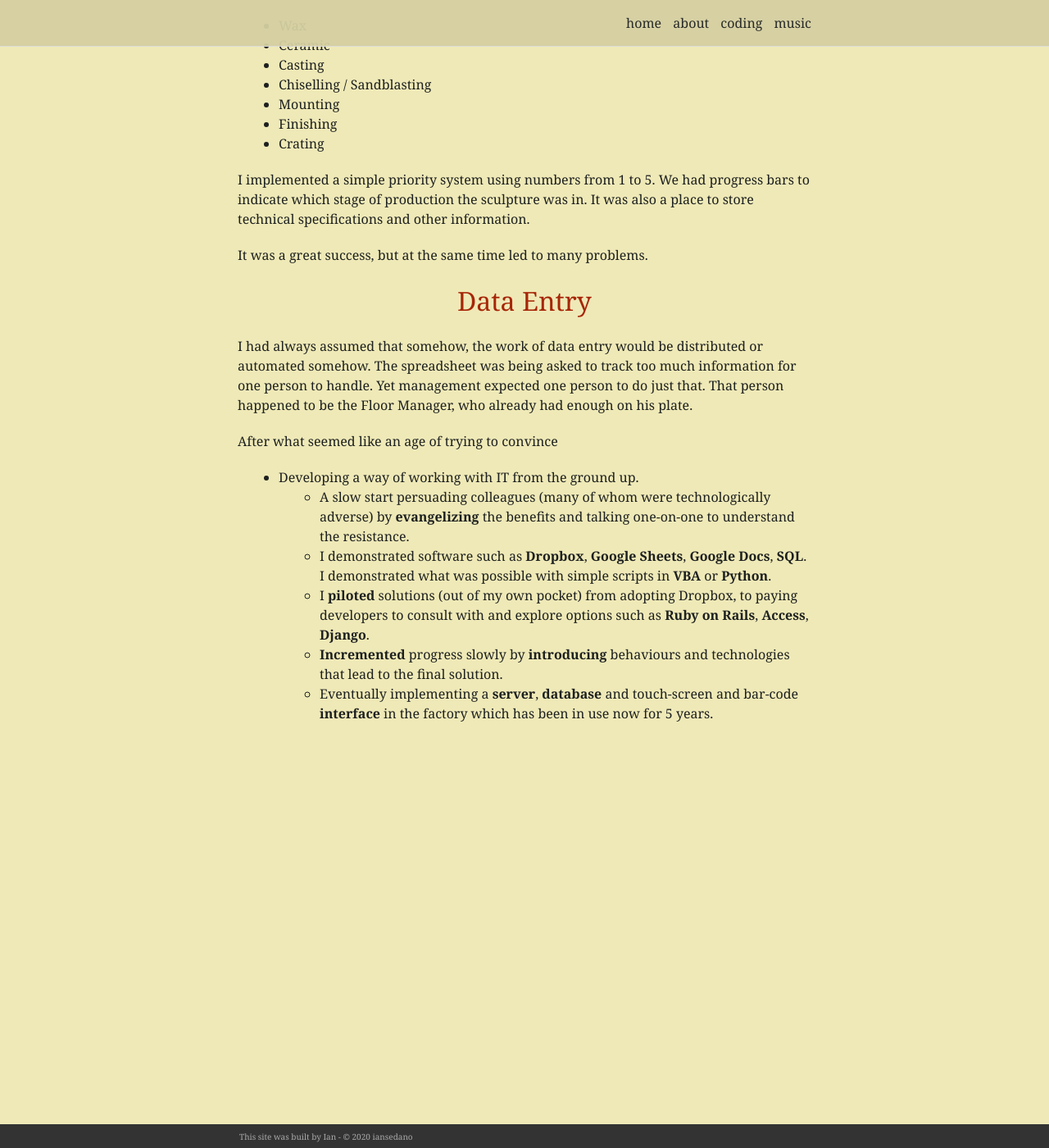
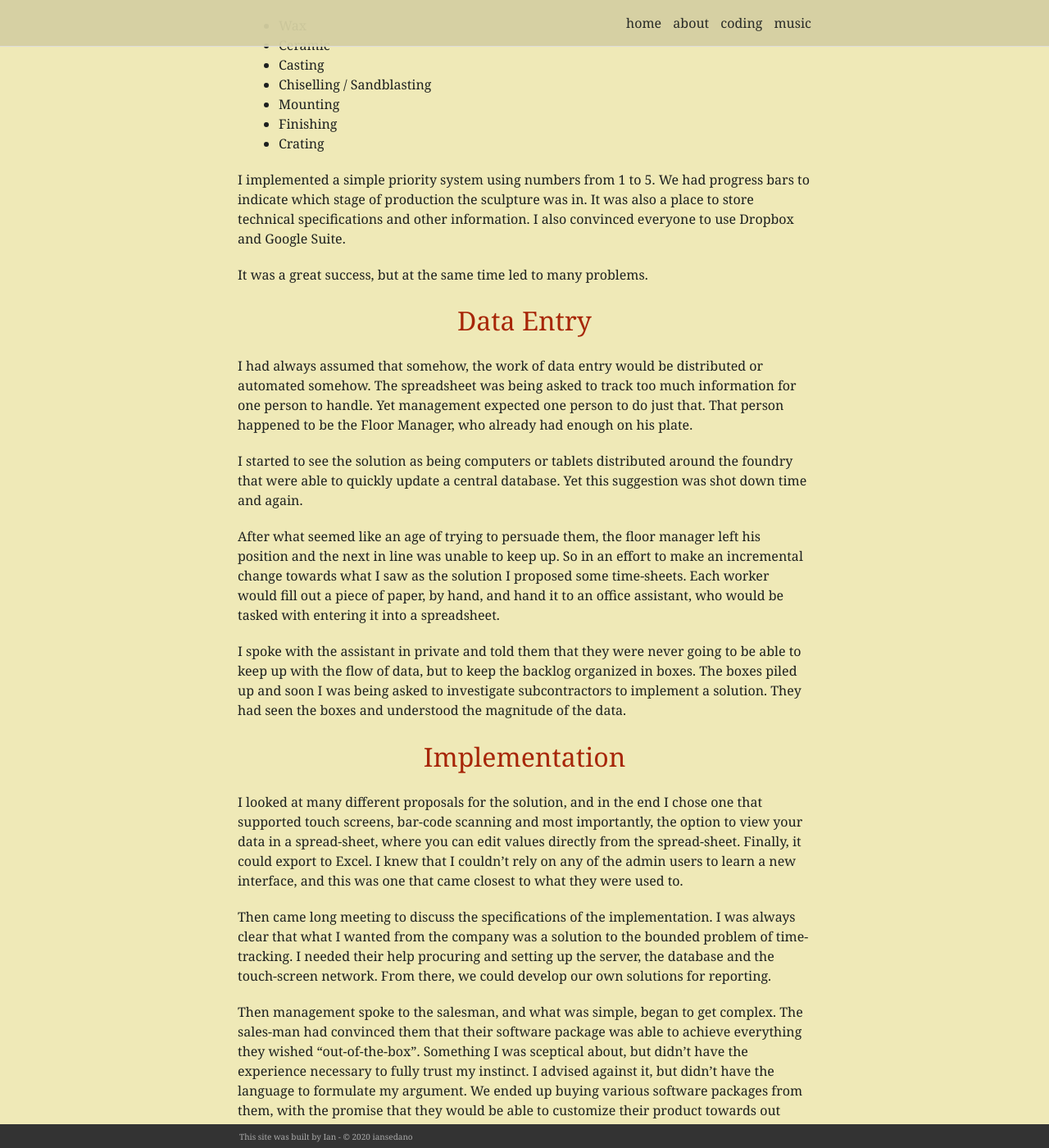
Before and after one commit to iansedano/iansedano.github.io, a Jekyll site: the page built from _hidden/2015-05-15-time_tracking.markdown, in a window 1280 px wide and 1400 px high, scrolled down 1319 px. Shown: the whole window at 82% size. Built offline with Jekyll 4.4.1, drawn with Linux system fonts in a browser that asks for light colours; some of the changed text lies outside the part shown.

Commit message:
content & css

```diff
--- a/_hidden/2015-05-15-time_tracking.markdown
+++ b/_hidden/2015-05-15-time_tracking.markdown
@@ -36,7 +36,7 @@ I defined a series of steps that the sculpture needed to go through. The simplif
 * Finishing
 * Crating
 
-I implemented a simple priority system using numbers from 1 to 5. We had progress bars to indicate which stage of production the sculpture was in. It was also a place to store technical specifications and other information.
+I implemented a simple priority system using numbers from 1 to 5. We had progress bars to indicate which stage of production the sculpture was in. It was also a place to store technical specifications and other information. I also convinced everyone to use Dropbox and Google Suite.
 
 It was a great success, but at the same time led to many problems.
 
@@ -44,17 +44,44 @@ It was a great success, but at the same time led to many problems.
 
 I had always assumed that somehow, the work of data entry would be distributed or automated somehow. The spreadsheet was being asked to track too much information for one person to handle. Yet management expected one person to do just that. That person happened to be the Floor Manager, who already had enough on his plate.
 
-After what seemed like an age of trying to convince
+I started to see the solution as being computers or tablets distributed around the foundry that were able to quickly update a central database. Yet this suggestion was shot down time and again.
+
+After what seemed like an age of trying to persuade them, the floor manager left his position and the next in line was unable to keep up. So in an effort to make an incremental change towards what I saw as the solution I proposed some time-sheets. Each worker would fill out a piece of paper, by hand, and hand it to an office assistant, who would be tasked with entering it into a spreadsheet.
+
+I spoke with the assistant in private and told them that they were never going to be able to keep up with the flow of data, but to keep the backlog organized in boxes. The boxes piled up and soon I was being asked to investigate subcontractors to implement a solution. They had seen the boxes and understood the magnitude of the data.
+
+## Implementation
+
+I looked at many different proposals for the solution, and in the end I chose one that supported touch screens, bar-code scanning and most importantly, the option to view your data in a spread-sheet, where you can edit values directly from the spread-sheet. Finally, it could export to Excel. I knew that I couldn't rely on any of the admin users to learn a new interface, and this was one that came closest to what they were used to.
+
+Then came long meeting to discuss the specifications of the implementation. I was always clear that what I wanted from the company was a solution to the bounded problem of time-tracking. I needed their help procuring and setting up the server, the database and the touch-screen network. From there, we could develop our own solutions for reporting.
+
+Then management spoke to the salesman, and what was simple, began to get complex. The sales-man had convinced them that their software package was able to achieve everything they wished "out-of-the-box". Something I was sceptical about, but didn't have the experience necessary to fully trust my instinct. I advised against it, but didn't have the language to formulate my argument. We ended up buying various software packages from them, with the promise that they would be able to customize their product towards out needs. I have to admit, once I accepted that route, I got excited about it.
+
+The initial spec I had drawn up was:
+* install touch-screens with bar-code scanners.
+* install a server and a database.
+* create a UI for workers to identify themselves, the piece they were working on, and what they were doing to the piece.
+* make the data available for us.
 
 
+The renewed spec, that only I kept track of was:
+* all of the above
+* e-mail notifications if a worker had spent 30min inactive
+* automatic invoice creation
+* repository for all data relating to artwork
+* shipping dashboard
+* material costs for every sculptures down to the gram
+* ...
 
+You get the idea. It was to become the all-singing, all-dancing machine of the future.
 
+It didn't take long for their team to assign me endless data-entry tasks. They asked me to learn their code-base and start defining every single separate part of the sculpture. It wasn't even possible to do it programmatically. I was expected to insert every conceivable part of every sculpture. I started it thinking that I must have something wrong, but quickly it became obvious that their tech-support didn't know what they were doing, and the salesman had become "unavailable". When they told me that I couldn't even copy a 'set' of parts from one sculpture edition to the next, I had had it.
 
+I spend hours on the phone with the technical team deciding how to implement my simplified spec, from which if we needed, we could build on later. Eventually we implemented it and apart from some minor server connection hiccups, which of course, I had to troubleshoot, we started training the staff.
 
+## Conclusion
 
-* Developing a way of working with IT from the ground up.
-	* A slow start persuading colleagues (many of whom were technologically adverse) by **evangelizing** the benefits and talking one-on-one to understand the resistance.
-	* I demonstrated software such as **Dropbox**, **Google Sheets**, **Google Docs**, **SQL**. I demonstrated what was possible with simple scripts in **VBA** or **Python**.
-	* I **piloted** solutions (out of my own pocket) from adopting Dropbox, to paying developers to consult with and explore options such as **Ruby on Rails**, **Access**, **Django**.
-	* **Incremented** progress slowly by **introducing** behaviours and technologies that lead to the final solution.
-	* Eventually implementing a **server**, **database** and touch-screen and bar-code **interface** in the factory which has been in use now for 5 years.
+Since then, it is used everyday, to track hours, piece progress, and for invoicing. Those extra features that we were promised were never delivered. The software obviously has a lot under the hood that we are not using, but for our use case, it has been stable.
+
+I wish I could have developed it more, but soon after I was give a new role and started to develop other things.
--- a/_sass/_layout.scss
+++ b/_sass/_layout.scss
@@ -204,6 +204,14 @@ font-size: 36px;
             }
         }
 
+    h5 {
+        font-size: 1.1em;
+        text-align: left;
+        @include media-query($on-laptop) {
+        font-size: 15px;
+                }
+            }
+
 }
 
 .post-img {
```
Also changed, not shown: _hidden/2015-05-15-title - Copy.markdown (added, +30 -0 lines), _hidden/2020-06-05-extended_cv.markdown (+51 -33 lines), _posts/2020-04-10-installing_wsl.markdown (+34 -16 lines).
